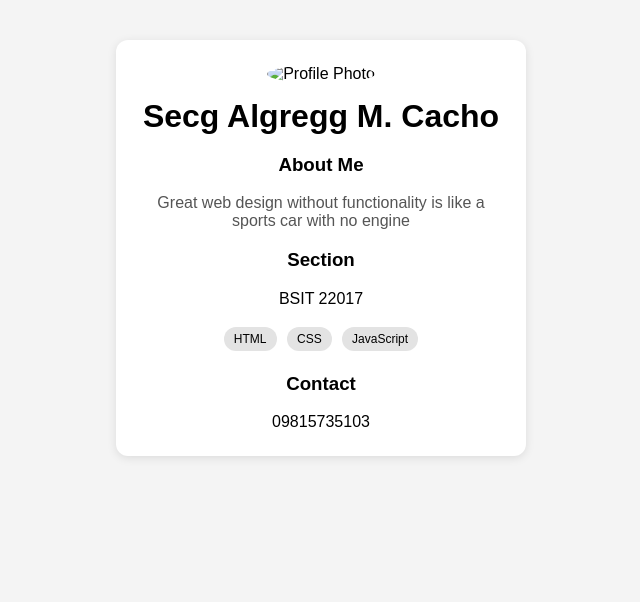
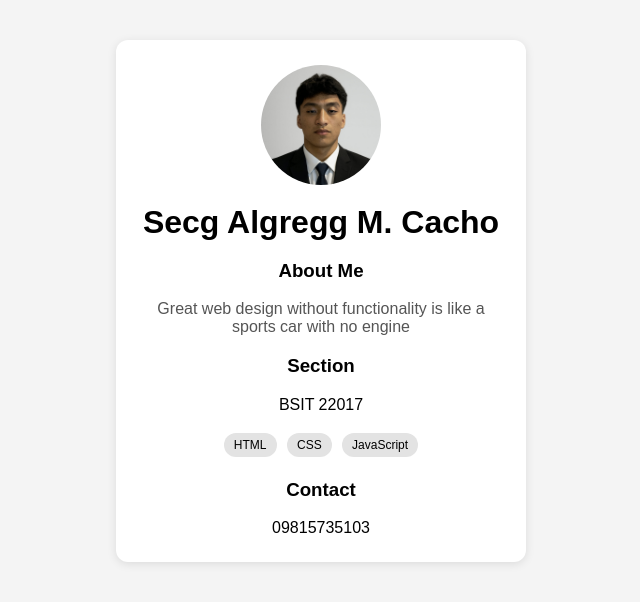
Before and after one commit to Secgcacho/WEB101-22017-cacho, a plain HTML site: page index.html in a window 1280 px wide. Shown: the whole page, without its empty margins (319-959 px from the left). Drawn offline with Linux system fonts and the light colour scheme.

Commit message:
Update index.html

```diff
--- a/index.html
+++ b/index.html
@@ -48,7 +48,7 @@
 
 <body>
   <div class="profile">
-    <img src="cedd.jpg" alt="Profile Photo">
+    <img src="secg.jpg" alt="Profile Photo">
 
     <h1>Secg Algregg M. Cacho</h1>
 
```
